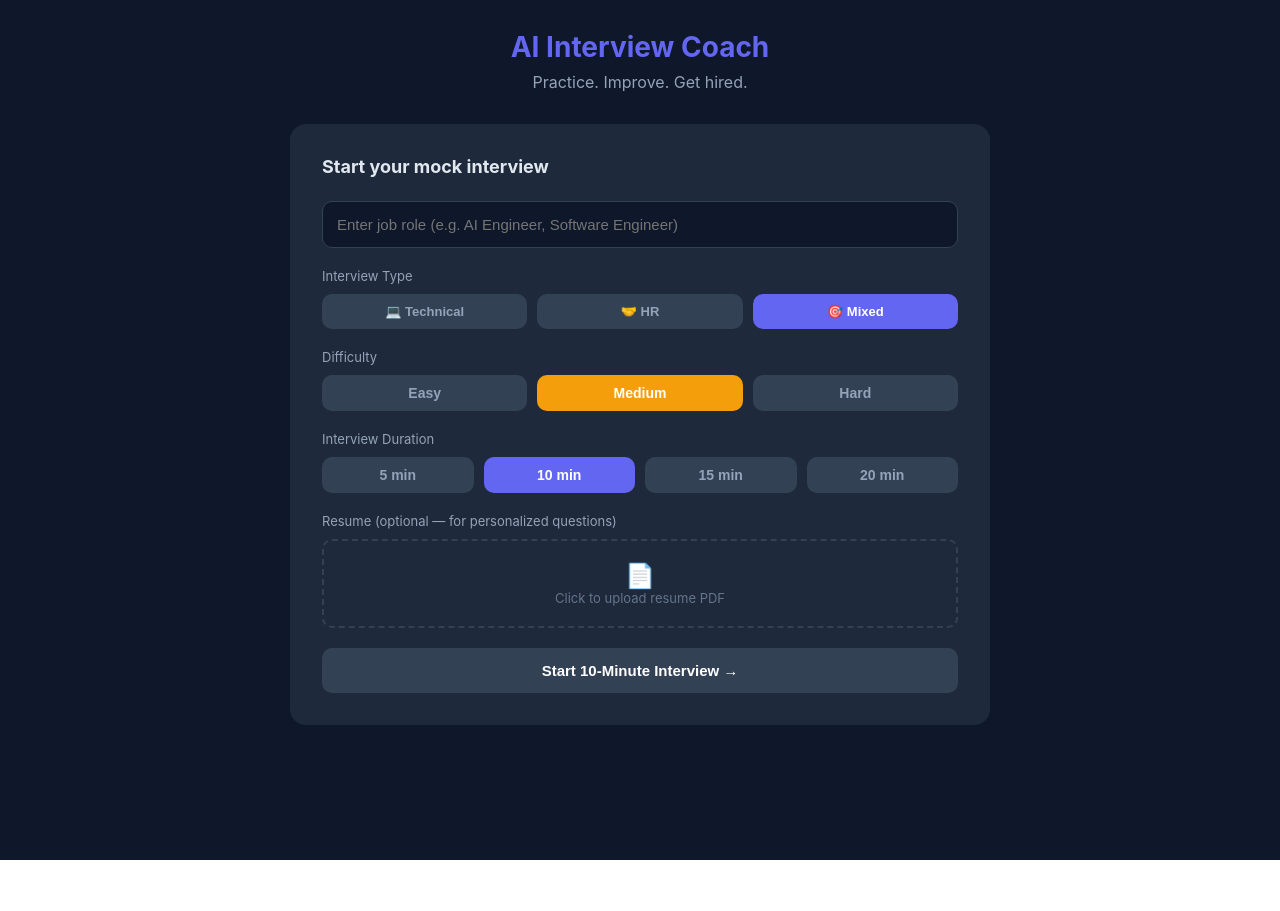
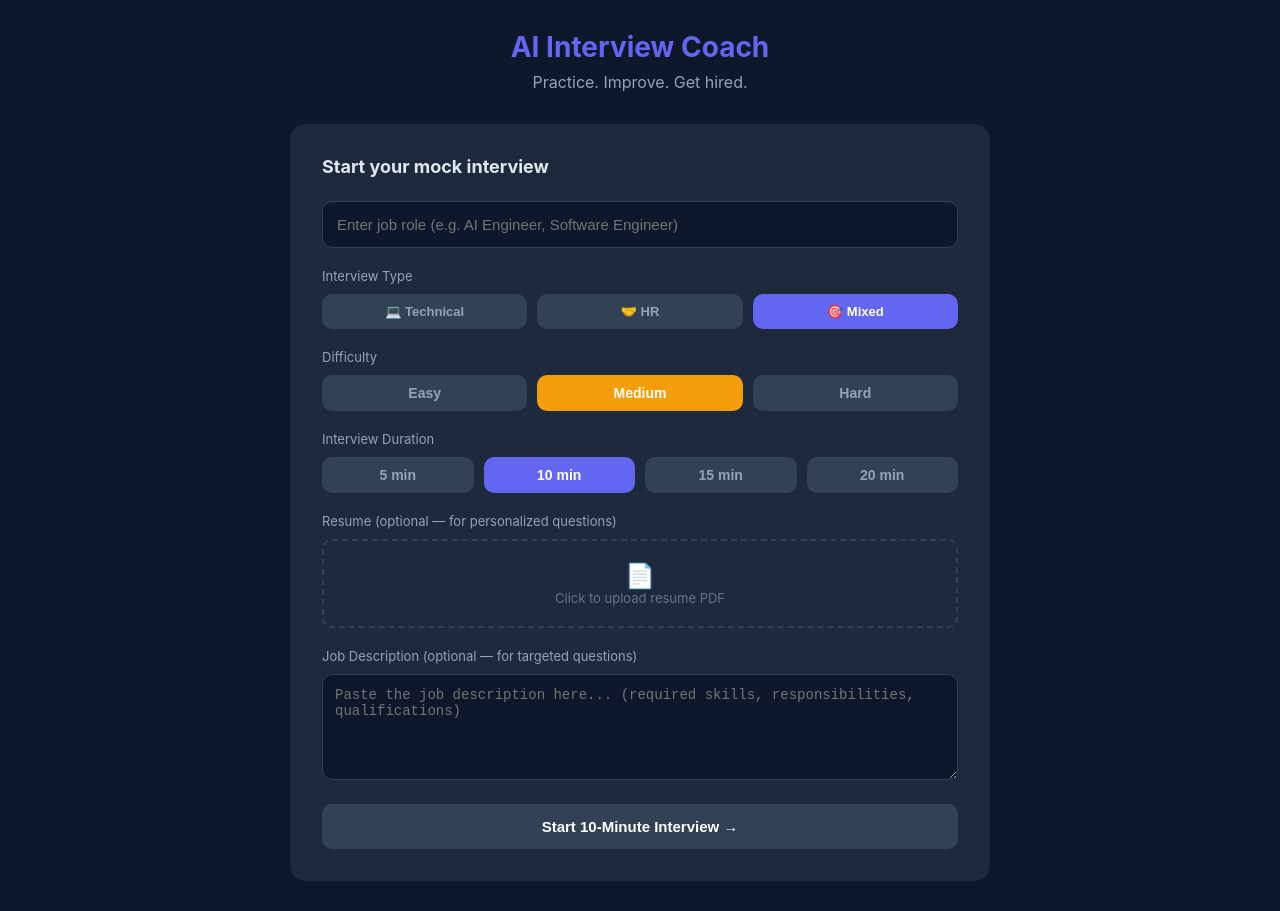
Before and after one commit to alex0077-git/Ai-Interview-Coach, a React (Create React App) app in the folder frontend/: page / in a window 1280 px wide. Before the commit the page ends 860 px from the top, so only its background shows below. Built offline with nearby package versions, Linux system fonts and the light colour scheme.

Commit message:
Update backend app.py and frontend App.js

```diff
--- a/frontend/src/App.js
+++ b/frontend/src/App.js
@@ -7,6 +7,7 @@ function App() {
   const [duration, setDuration] = useState(10);
   const [resumeText, setResumeText] = useState("");
   const [resumeName, setResumeName] = useState("");
+  const [jobDescription, setJobDescription] = useState("");
   const [currentQuestion, setCurrentQuestion] = useState("");
   const [currentTranscript, setCurrentTranscript] = useState("");
   const [allQA, setAllQA] = useState([]);
@@ -69,7 +70,14 @@ function App() {
     const res = await fetch("http://127.0.0.1:8000/get-next-question", {
       method: "POST",
       headers: { "Content-Type": "application/json" },
-      body: JSON.stringify({ job_role: jobRole, difficulty, interview_type: interviewType, resume_text: resumeText, previous: prevQs }),
+      body: JSON.stringify({
+        job_role: jobRole,
+        difficulty,
+        interview_type: interviewType,
+        resume_text: resumeText,
+        previous: prevQs,
+        job_description: jobDescription,
+      }),
     });
     const data = await res.json();
     return data.question;
@@ -104,7 +112,6 @@ function App() {
     setResults(null);
     setQuestionNum(0);
 
-    // Load previous questions from localStorage
     try {
       const saved = localStorage.getItem(getStorageKey(jobRole));
       const savedPrev = saved ? JSON.parse(saved) : [];
@@ -183,7 +190,6 @@ function App() {
     const newPrevQs = [...previousQuestions, currentQuestion];
     setPreviousQuestions(newPrevQs);
 
-    // Save to localStorage
     try { localStorage.setItem(getStorageKey(jobRole), JSON.stringify(newPrevQs)); } catch { }
 
     setCurrentTranscript("");
@@ -220,6 +226,7 @@ function App() {
     if (recognitionRef.current) { recognitionRef.current.stop(); recognitionRef.current = null; }
     setJobRole(""); setCurrentQuestion(""); setAllQA([]); setPreviousQuestions([]);
     setCurrentTranscript(""); setResults(null); setResumeText(""); setResumeName("");
+    setJobDescription("");
     setListening(false); setSpeaking(false); setAiStatus(""); setTimeLeft(0);
     setTimeExpired(false); setQuestionNum(0); setStage("setup");
   };
@@ -312,6 +319,20 @@ function App() {
                 <div><div style={{ color: "#64748b", fontSize: "24px" }}>📄</div><div style={{ color: "#64748b", fontSize: "13px" }}>Click to upload resume PDF</div></div>
               )}
             </div>
+
+            <p style={{ color: "#94a3b8", fontSize: "13px", margin: "0 0 10px" }}>Job Description (optional — for targeted questions)</p>
+            <textarea
+              placeholder="Paste the job description here... (required skills, responsibilities, qualifications)"
+              value={jobDescription}
+              onChange={(e) => setJobDescription(e.target.value)}
+              rows={5}
+              style={{ width: "100%", padding: "12px", borderRadius: "10px", border: jobDescription ? "1px solid #6366f1" : "1px solid #334155", background: "#0f172a", color: "#e2e8f0", fontSize: "14px", marginBottom: "20px", boxSizing: "border-box", resize: "vertical" }}
+            />
+            {jobDescription && (
+              <p style={{ color: "#6366f1", fontSize: "11px", marginTop: "-14px", marginBottom: "16px" }}>
+                ✅ JD added — questions will target this specific role
+              </p>
+            )}
 
             <button onClick={startInterview} disabled={!jobRole || loading}
               style={{ width: "100%", padding: "14px", borderRadius: "10px", border: "none", background: !jobRole ? "#334155" : "#6366f1", color: "white", fontSize: "15px", fontWeight: "600", cursor: !jobRole ? "not-allowed" : "pointer" }}>
```
Also changed, not shown: 1 other file (tests, documents, lock files or other folders).
